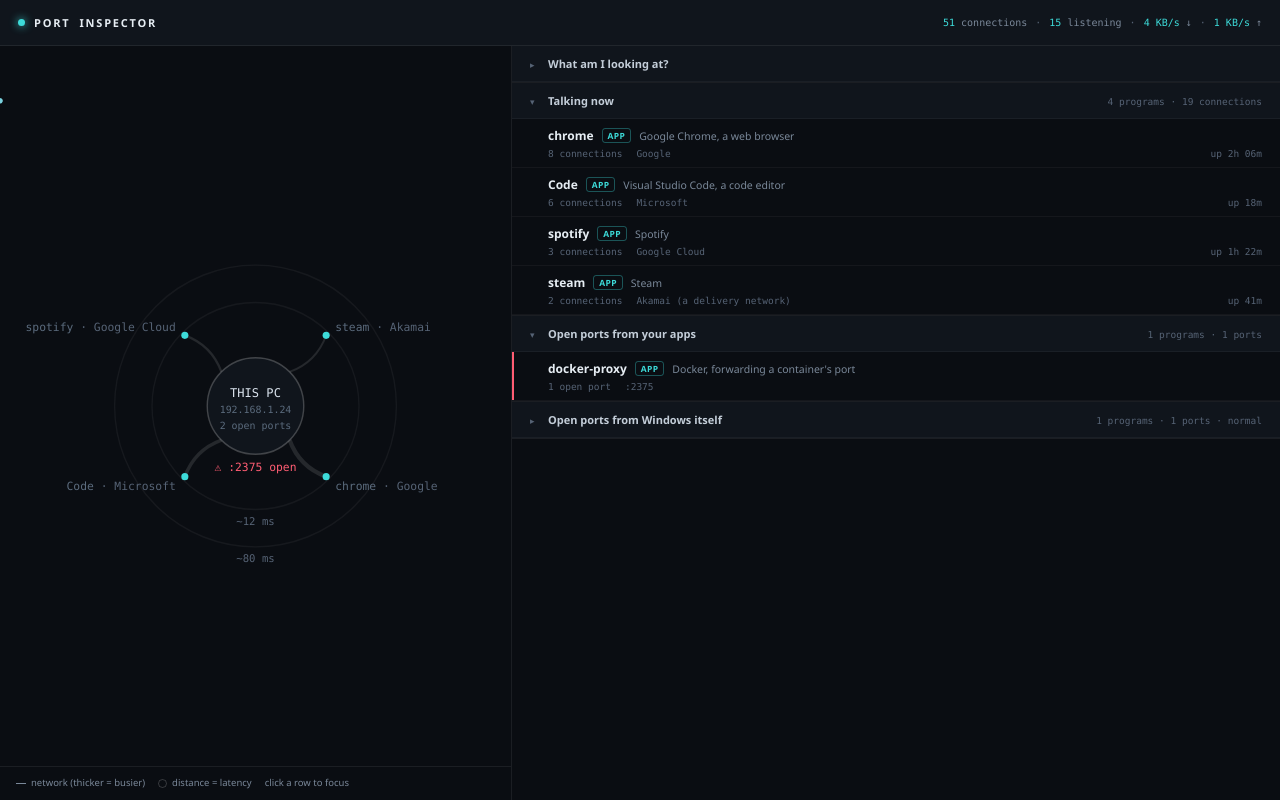
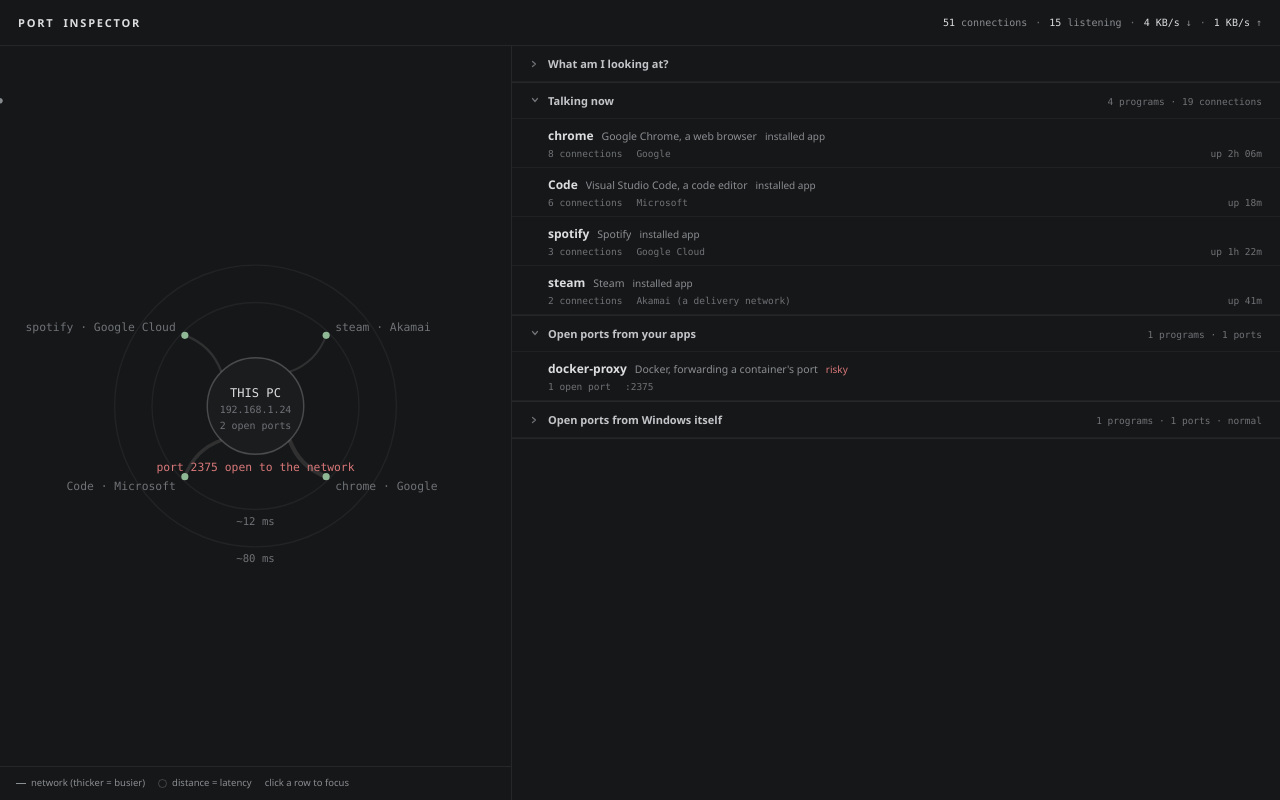
Before and after one commit to Pratham2994/Port-Inspector, a React (Vite) app: page / in a window 1280 px wide. Built offline with nearby package versions, Linux system fonts and the light colour scheme.

Commit message:
neutral graphite theme, remove row bars and pill badges, more known programs

```diff
--- a/electron/main.ts
+++ b/electron/main.ts
@@ -11,7 +11,7 @@
     height: 720,
     minWidth: 900,
     minHeight: 600,
-    backgroundColor: "#0a0d12",
+    backgroundColor: "#161718",
     title: "Port Inspector",
     autoHideMenuBar: true,
     webPreferences: {
--- a/src/components/ConnList.tsx
+++ b/src/components/ConnList.tsx
@@ -24,9 +24,9 @@
 }
 
 const VERDICT_LABEL: Record<ProcInfo["verdict"], string> = {
-  windows: "Windows",
-  known: "App",
-  unknown: "Check",
+  windows: "part of Windows",
+  known: "installed app",
+  unknown: "unrecognized",
 };
 
 const short = (p: string) => p.replace(/\.exe$/i, "");
@@ -89,11 +89,11 @@
       : "";
   return (
     <div className="item">
-      <div className={`prow${selected ? " sel" : ""}`} onClick={() => onSelect(`t:${t.procName}`, t.procName)}>
+      <div className={`prow${selected ? " sel" : ""}`} role="button" tabIndex={0} aria-expanded={selected} onClick={() => onSelect(`t:${t.procName}`, t.procName)} onKeyDown={(e) => e.key === "Enter" && onSelect(`t:${t.procName}`, t.procName)}>
         <div className="pmain">
           <span className="pname">{name}</span>
+          <span className="pwhat">{t.proc.what}</span>
           <Badge proc={t.proc} />
-          <span className="pwhat">{t.proc.what}</span>
         </div>
         <div className="pmeta mono">
           <span>
@@ -167,11 +167,11 @@
   const name = displayName(g.procName);
   return (
     <div className="item">
-      <div className={`prow${selected ? " sel" : ""}${risky ? " risky" : ""}`} onClick={() => onSelect(g.key, g.procName)}>
+      <div className={`prow${selected ? " sel" : ""}`} role="button" tabIndex={0} aria-expanded={selected} onClick={() => onSelect(g.key, g.procName)} onKeyDown={(e) => e.key === "Enter" && onSelect(g.key, g.procName)}>
         <div className="pmain">
           <span className="pname">{name}</span>
-          <Badge proc={g.proc} />
           <span className="pwhat">{g.proc.what}</span>
+          {risky ? <span className="risk">risky</span> : <Badge proc={g.proc} />}
         </div>
         <div className="pmeta mono">
           <span>
@@ -218,8 +218,10 @@
   const tip = useTip();
   return (
     <div className="section">
-      <div className="shead" onClick={() => onToggle(id)}>
-        <span className="chev">{open ? "▾" : "▸"}</span>
+      <div className="shead" role="button" tabIndex={0} aria-expanded={open} onClick={() => onToggle(id)} onKeyDown={(e) => (e.key === "Enter" || e.key === " ") && (e.preventDefault(), onToggle(id))}>
+        <span className={`chev${open ? " open" : ""}`} aria-hidden>
+          <svg width="8" height="8" viewBox="0 0 8 8"><path d="M2.5 1.5 5.5 4 2.5 6.5" fill="none" stroke="currentColor" strokeWidth="1.2" strokeLinecap="round" strokeLinejoin="round" /></svg>
+        </span>
         <span className="stitle" {...tip.for(tipText)}>
           {title}
         </span>
--- a/src/components/MapCanvas.tsx
+++ b/src/components/MapCanvas.tsx
@@ -120,7 +120,7 @@
             return (
               <g key={c.net} className={dim ? "cl dim" : "cl"} {...tip.for(clusterTip(c, org))}>
                 <path id={id} className={`arc${sel ? " sel" : ""}`} pathLength={1} d={arcPath(angle, r)} fill="none" style={{ strokeWidth: width }} />
-                <circle r={sel ? 2.4 : 1.8} fill={sel ? "#ffffff" : "#7fd8e6"} opacity={sel ? 1 : 0.55}>
+                <circle r={sel ? 2.4 : 1.8} fill={sel ? "var(--ink)" : "var(--ink-4)"} opacity={sel ? 1 : 0.55}>
                   <animateMotion dur={`${2.2 - Math.min(1, c.sockets / maxSockets)}s`} repeatCount="indefinite">
                     <mpath xlinkHref={`#${id}`} href={`#${id}`} />
                   </animateMotion>
@@ -150,7 +150,7 @@
           {risky.map((d, i) => (
             <g key={d.port} {...tip.for(`Port ${d.port} is open: ${d.info?.plain ?? ""}.`)}>
               <text x={CX} y={CY + NODE + 12 + i * 10} textAnchor="middle" className="map-label" style={{ fill: "var(--warn)" }}>
-                ⚠ :{d.port} open
+                port {d.port} open to the network
               </text>
             </g>
           ))}
--- a/src/data/processes.ts
+++ b/src/data/processes.ts
@@ -13,7 +13,7 @@
 const VERDICT_TEXT: Record<ProcVerdict, string> = {
   windows: "Normal on every Windows PC. Do not worry.",
   known: "A program you installed.",
-  unknown: "Not recognized. If you do not know this name, look at it in Task Manager.",
+  unknown: "If you do not know this name, right-click it in Task Manager and choose Open file location to see where it lives.",
 };
 
 interface Entry {
@@ -179,6 +179,22 @@
   powerpnt: e("Microsoft PowerPoint", "office"),
   officeclicktorun: e("Microsoft Office updates", "office"),
 
+  microsoftstartfeedprovider: e("the news and weather feed for Windows Widgets", "win", { why: "It downloads news and weather cards from Microsoft for the Widgets panel" }),
+  microsoftedgeupdate: e("Microsoft Edge updates", "win"),
+  msedgeupdate: e("Microsoft Edge updates", "win"),
+  crossdeviceservice: e("Windows cross-device features (Phone Link)", "win"),
+  crossdeviceresume: e("Windows cross-device features (Phone Link)", "win"),
+  copilotapp: e("Microsoft Copilot", "ai"),
+  "m365copilot": e("Microsoft 365 Copilot", "ai"),
+  smartscreen_update: e("Windows SmartScreen", "win"),
+  sgrmbroker: e("Windows System Guard", "win"),
+  wsappx: e("the Microsoft Store installer", "win"),
+  winstore: e("the Microsoft Store", "win"),
+  "winstore.app": e("the Microsoft Store", "win"),
+  photos: e("the Windows Photos app", "win"),
+  "microsoft.photos": e("the Windows Photos app", "win"),
+  clipchamp: e("Clipchamp, Microsoft's video editor", "office"),
+
   // Browsers
   chrome: e("Google Chrome, a web browser", "browser"),
   msedge: e("Microsoft Edge, a web browser", "browser"),
@@ -279,6 +295,33 @@
   obsidian: e("Obsidian, a notes app", "office"),
   github_desktop: e("GitHub Desktop", "dev"),
   githubdesktop: e("GitHub Desktop", "dev"),
+
+  curl: e("curl, a command-line download tool", "dev", { why: "Something (a script, an installer, or you in a terminal) is downloading or calling a web address with it", each: "one download or web request" }),
+  wget: e("wget, a command-line download tool", "dev", { each: "one download" }),
+  electron: e("an Electron app (a desktop app built from web tech), often a dev build", "dev", { why: "Electron apps run several processes that talk to each other on this PC" }),
+  winget: e("winget, the Windows package installer", "dev", { each: "a package download" }),
+  choco: e("Chocolatey, a package installer", "dev"),
+  scoop: e("Scoop, a package installer", "dev"),
+  uv: e("uv, a Python package tool", "dev"),
+  pip: e("pip, downloading Python packages", "dev"),
+  ruby: e("Ruby, running a script", "dev"),
+  php: e("PHP, running a script", "dev"),
+  gradle: e("Gradle, a build tool", "dev"),
+  playwright: e("Playwright, a browser testing tool", "dev"),
+  "chrome-headless-shell": e("a hidden Chrome used by a testing tool", "dev"),
+  vscode: e("Visual Studio Code, a code editor", "dev"),
+  kiro: e("Kiro, an AI code editor", "dev"),
+  trae: e("Trae, an AI code editor", "dev"),
+  antigravity: e("Antigravity, an AI code editor", "dev"),
+  warp: e("Warp, a terminal", "dev"),
+  wezterm: e("WezTerm, a terminal", "dev"),
+  "wezterm-gui": e("WezTerm, a terminal", "dev"),
+  alacritty: e("Alacritty, a terminal", "dev"),
+  tabby: e("Tabby, a terminal", "dev"),
+  dbeaver: e("DBeaver, a database tool", "dev"),
+  "mongodbcompass": e("MongoDB Compass", "dev"),
+  ssms: e("SQL Server Management Studio", "dev"),
+  sqlservr: e("Microsoft SQL Server, a database", "dev", { why: "A database waits for apps to connect to it. Fine on this PC, risky if open to the network" }),
 
   // Containers and virtual machines
   "docker desktop": e("Docker Desktop", "vm"),
--- a/src/styles.css
+++ b/src/styles.css
@@ -1,19 +1,21 @@
 :root {
-  --ground: #0a0d12;
-  --panel: #10151c;
-  --ink: #e6edf3;
-  --ink-2: #c3cdd8;
-  --ink-3: #93a1b0;
-  --ink-4: #7a8899;
-  --ink-5: #566375;
+  /* Neutral graphite: no hue in the greys, so nothing reads warm-brown or blue. */
+  --ground: #161718;
+  --panel: #1b1c1e;
+  --raise: #222326;
+  --ink: #dcdddf;
+  --ink-2: #c2c4c7;
+  --ink-3: #a3a5a9;
+  --ink-4: #8b8e92;
+  --ink-5: #6f7276;
   --line: rgba(255, 255, 255, 0.07);
   --line-soft: rgba(255, 255, 255, 0.045);
   --line-mid: rgba(255, 255, 255, 0.12);
-  --ok: #3ddbd9;
-  --idle: #5b6b7d;
-  --warn: #ff5d73;
-  --check: #e8c547;
-  --accent: #3ddbd9;
+  --ok: #8fb894;
+  --idle: #6f7276;
+  --warn: #d9787a;
+  --check: #c9bb7a;
+  --accent: #8fb894;
   --ease: cubic-bezier(0.16, 1, 0.3, 1);
   --mono: "Cascadia Code", "SF Mono", Consolas, monospace;
   --ui: "Segoe UI", system-ui, sans-serif;
@@ -48,7 +50,7 @@
 .topbar { height: 46px; flex: none; display: flex; align-items: center; justify-content: space-between; padding: 0 18px; border-bottom: 1px solid var(--line); }
 .wordmark { font-size: 11px; font-weight: 650; letter-spacing: 0.16em; color: var(--ink); }
 .stats { font-size: 10px; color: var(--ink-4); }
-.stats b { color: #dbe4ee; font-weight: 500; }
+.stats b { color: var(--ink); font-weight: 500; }
 .stats .sep { margin: 0 8px; color: var(--ink-5); }
 
 .main { flex: 1; display: grid; grid-template-columns: 40% 60%; min-height: 0; }
@@ -58,7 +60,7 @@
 .map-canvas { flex: 1; min-height: 0; }
 .map-canvas svg { width: 100%; height: 100%; display: block; }
 .map-label { font-family: var(--mono); font-size: 8px; fill: var(--idle); }
-.map-label.w { fill: #dbe4ee; }
+.map-label.w { fill: var(--ink); }
 .legend { flex: none; border-top: 1px solid var(--line); padding: 9px 16px 11px; font-size: 9.5px; color: var(--ink-4); }
 .legend span { margin-right: 13px; }
 .legend i { display: inline-block; width: 10px; height: 1px; background: var(--ink-4); vertical-align: middle; margin-right: 5px; }
@@ -83,11 +85,11 @@
 .rows.burst .row { animation: none; }
 
 .item.entering .sdot { animation: dot-born 1.2s var(--ease); }
-@keyframes dot-born { 0% { box-shadow: 0 0 0 0 rgba(61, 219, 217, 0.5); } 100% { box-shadow: 0 0 0 7px rgba(61, 219, 217, 0); } }
+@keyframes dot-born { 0% { box-shadow: 0 0 0 0 rgba(143, 184, 148, 0.5); } 100% { box-shadow: 0 0 0 7px rgba(143, 184, 148, 0); } }
 .item.leaving { overflow: hidden; animation: row-out 0.4s var(--ease) both; }
 @keyframes row-out { from { opacity: 1; max-height: 140px; } to { opacity: 0; max-height: 0; } }
 
-.proc { font-size: 12px; color: #e6edf3; font-weight: 550; line-height: 1.35; }
+.proc { font-size: 12px; color: var(--ink); font-weight: 550; line-height: 1.35; }
 .small { display: block; font-size: 9.5px; color: var(--ink-5); font-weight: 450; margin-top: 2.5px; }
 .ep { font-size: 10.5px; color: var(--ink-2); line-height: 1.35; }
 .statecell { display: flex; align-items: center; gap: 7px; }
@@ -97,13 +99,13 @@
 .sdot.ls { background: var(--idle); }
 .sdot.bad { background: var(--warn); }
 .traffic { display: flex; align-items: center; justify-content: space-between; gap: 8px; }
-.rate { font-size: 10.5px; color: #dbe4ee; }
+.rate { font-size: 10.5px; color: var(--ink); }
 .rate small { color: var(--ink-5); font-size: 9px; }
 .rate.idle { color: var(--ink-5); }
 
 .spark { width: 48px; height: 17px; flex: none; }
 .spark polyline { fill: none; stroke: var(--idle); stroke-width: 1.2; stroke-dasharray: 120; animation: spark-draw 5s ease-in-out infinite alternate; }
-.spark.hot polyline { stroke: #dbe4ee; animation-duration: 3s; }
+.spark.hot polyline { stroke: var(--ink); animation-duration: 3s; }
 @keyframes spark-draw { from { stroke-dashoffset: 120; } to { stroke-dashoffset: 0; } }
 
 /* Drawer */
@@ -112,9 +114,9 @@
 .drawer-grid { display: grid; grid-template-columns: 1.6fr 1fr 1.15fr; gap: 20px; padding: 13px 18px 15px; border-top: 1px solid rgba(255, 255, 255, 0.06); }
 .dlabel { font-size: 9.5px; color: var(--ink-5); margin-bottom: 7px; }
 .dtext { font-size: 10px; color: var(--ink-3); line-height: 1.6; }
-.dtext b { color: #e6edf3; font-weight: 600; }
+.dtext b { color: var(--ink); font-weight: 600; }
 .dtext .mono { color: var(--ink-2); }
-.sock { display: flex; align-items: center; gap: 6px; font-size: 9px; color: #7fd8e6; margin-bottom: 4.5px; }
+.sock { display: flex; align-items: center; gap: 6px; font-size: 9px; color: var(--ink-3); margin-bottom: 4.5px; }
 .sock i { width: 3px; height: 3px; border-radius: 50%; background: var(--ok); flex: none; }
 .chart { width: 100%; height: 46px; display: block; }
 .chart .ln { fill: none; stroke: var(--ink-2); stroke-width: 1.2; stroke-dasharray: 200; animation: spark-draw 6s ease-in-out infinite alternate; }
@@ -124,7 +126,7 @@
 /* Map arcs */
 .arc { stroke: rgba(255, 255, 255, 0.11); stroke-width: 1; stroke-dasharray: 1; animation: map-drawin 0.9s var(--ease) both; }
 .arc.sel {
-  stroke: rgba(61, 219, 217, 0.5);
+  stroke: rgba(143, 184, 148, 0.5);
   stroke-width: 1.2;
   animation: map-drawin 0.9s var(--ease) both, map-route 2.6s ease-in-out 1.2s infinite;
 }
@@ -135,7 +137,7 @@
 .tooltip {
   position: fixed;
   width: 220px;
-  background: #141b24;
+  background: var(--raise);
   border: 1px solid var(--line-mid);
   border-radius: 6px;
   padding: 8px 11px;
@@ -169,17 +171,15 @@
 .scount { margin-left: auto; font-size: 9.5px; color: var(--ink-5); }
 .prow { display: flex; flex-direction: column; justify-content: center; gap: 4px; padding: 8px 18px 8px 36px; min-height: 46px; cursor: pointer; animation: row-in 0.4s var(--ease) both; }
 .prow:hover { background: rgba(255, 255, 255, 0.03); }
-.prow.sel { background: rgba(255, 255, 255, 0.055); }
-.prow.risky { box-shadow: inset 2px 0 0 var(--warn); }
+.prow.sel { background: var(--raise); }
 .pmain { display: flex; align-items: center; gap: 8px; min-width: 0; }
-.pname { font-size: 12px; font-weight: 600; color: #e6edf3; white-space: nowrap; }
+.pname { font-size: 12px; font-weight: 600; color: var(--ink); white-space: nowrap; }
 .pwhat { font-size: 10.5px; color: var(--ink-4); white-space: nowrap; overflow: hidden; text-overflow: ellipsis; }
 .pmeta { display: flex; gap: 14px; font-size: 9.5px; color: var(--ink-5); min-width: 0; }
 .pwhere { overflow: hidden; text-overflow: ellipsis; white-space: nowrap; min-width: 0; flex: 1; }
-.badge { font-size: 8.5px; font-weight: 600; letter-spacing: 0.04em; text-transform: uppercase; padding: 1px 5px; border-radius: 3px; flex: none; border: 1px solid var(--line-mid); color: var(--ink-4); }
-.badge.windows { color: var(--ink-5); }
-.badge.known { color: var(--ok); border-color: rgba(61, 219, 217, 0.35); }
-.badge.unknown { color: var(--warn); border-color: rgba(255, 93, 115, 0.4); }
+.badge { font-size: 10px; font-weight: 500; color: var(--ink-5); flex: none; }
+.badge.known { color: var(--ink-4); }
+.badge.unknown { color: var(--check); }
 .drawer-grid.two, .drawer .drawer-grid { grid-template-columns: 1.2fr 1fr; }
 .sockn { margin-left: auto; color: var(--ink-5); }
 .door { margin-bottom: 5px; }
@@ -193,13 +193,9 @@
 .sockorg { color: var(--ink-2); white-space: nowrap; }
 .sockaddr { color: var(--ink-5); overflow: hidden; text-overflow: ellipsis; white-space: nowrap; min-width: 0; }
 
-/* Cool theme accents */
-.wordmark::before { content: ""; display: inline-block; width: 7px; height: 7px; border-radius: 50%; background: var(--accent); box-shadow: 0 0 8px var(--accent); margin-right: 9px; vertical-align: 1px; }
-.stats b { color: var(--accent); }
-.prow.sel { box-shadow: inset 2px 0 0 var(--accent); background: rgba(61, 219, 217, 0.06); }
-.prow.risky { box-shadow: inset 2px 0 0 var(--warn); }
-.badge.unknown { color: var(--check); border-color: rgba(232, 197, 71, 0.4); }
-.badge.known { color: var(--accent); border-color: rgba(61, 219, 217, 0.35); }
-.map-org { fill: var(--ink-5); }
-.shead { background: var(--panel); }
-.topbar { background: var(--panel); }
+.prow:focus-visible, .shead:focus-visible { outline: 1px solid var(--ink-4); outline-offset: -1px; }
+.risk { font-size: 10px; color: var(--warn); flex: none; }
+.chev { display: inline-flex; width: 10px; color: var(--ink-5); transition: transform 0.2s var(--ease); }
+.chev.open { transform: rotate(90deg); }
+.pmeta { font-variant-numeric: tabular-nums; }
+.stats { font-variant-numeric: tabular-nums; }
```
